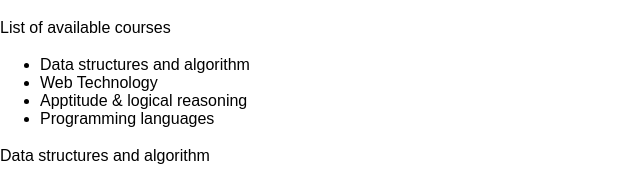
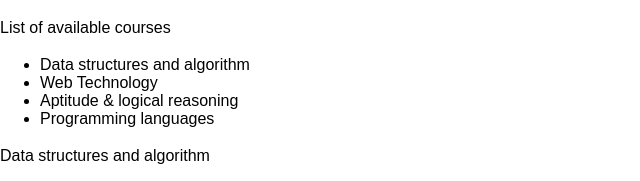
Before and after one commit to ASHFAQ-ISSAK/CAT2-WEB-DESIGN, a plain HTML site: page CAT2_Q2.html in a window 1280 px wide. Shown: the top 181 px of the page, 0-640 px from the left. Drawn offline with Linux system fonts and the light colour scheme.

Commit message:
fixed spelling

```diff
--- a/CAT2_Q2.html
+++ b/CAT2_Q2.html
@@ -111,7 +111,7 @@
   <ul>
     <li>Data structures and algorithm</li>
     <li>Web Technology</li>
-    <li>Apptitude & logical reasoning</li>
+    <li>Aptitude & logical reasoning</li>
     <li>Programming languages</li>
   </ul>
 
```
